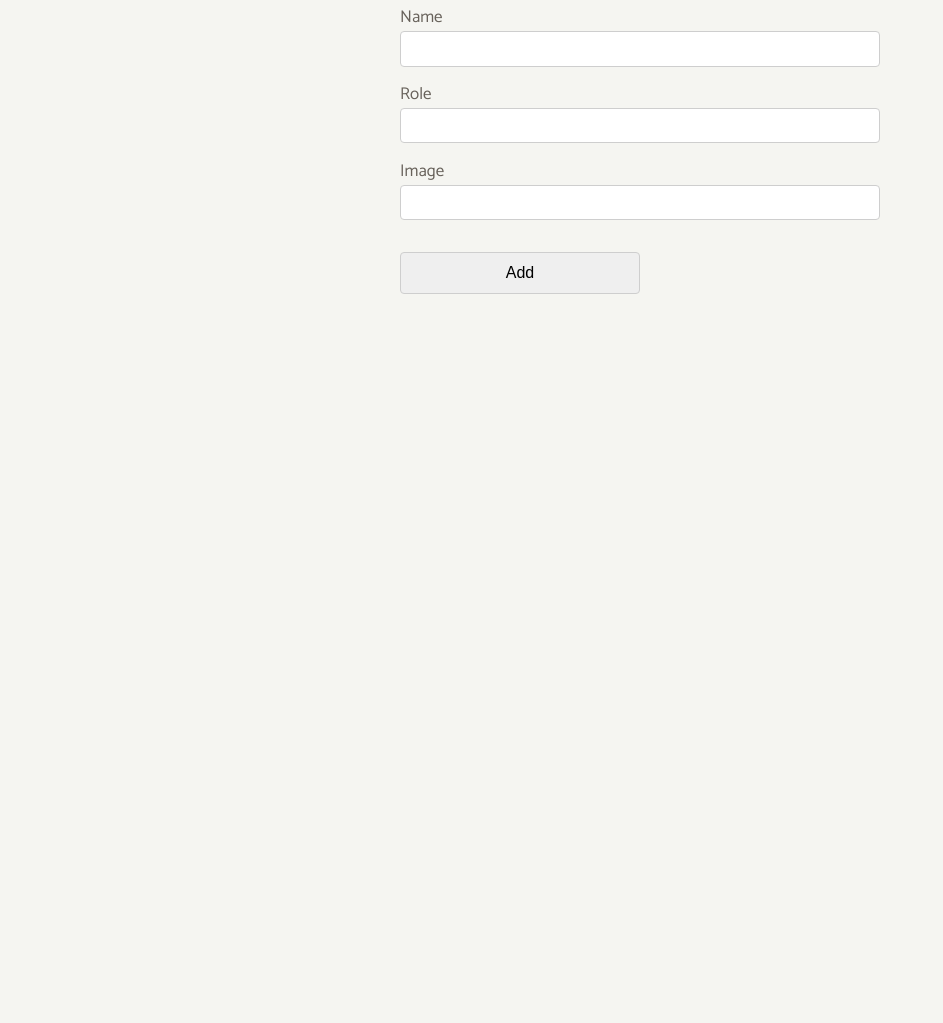
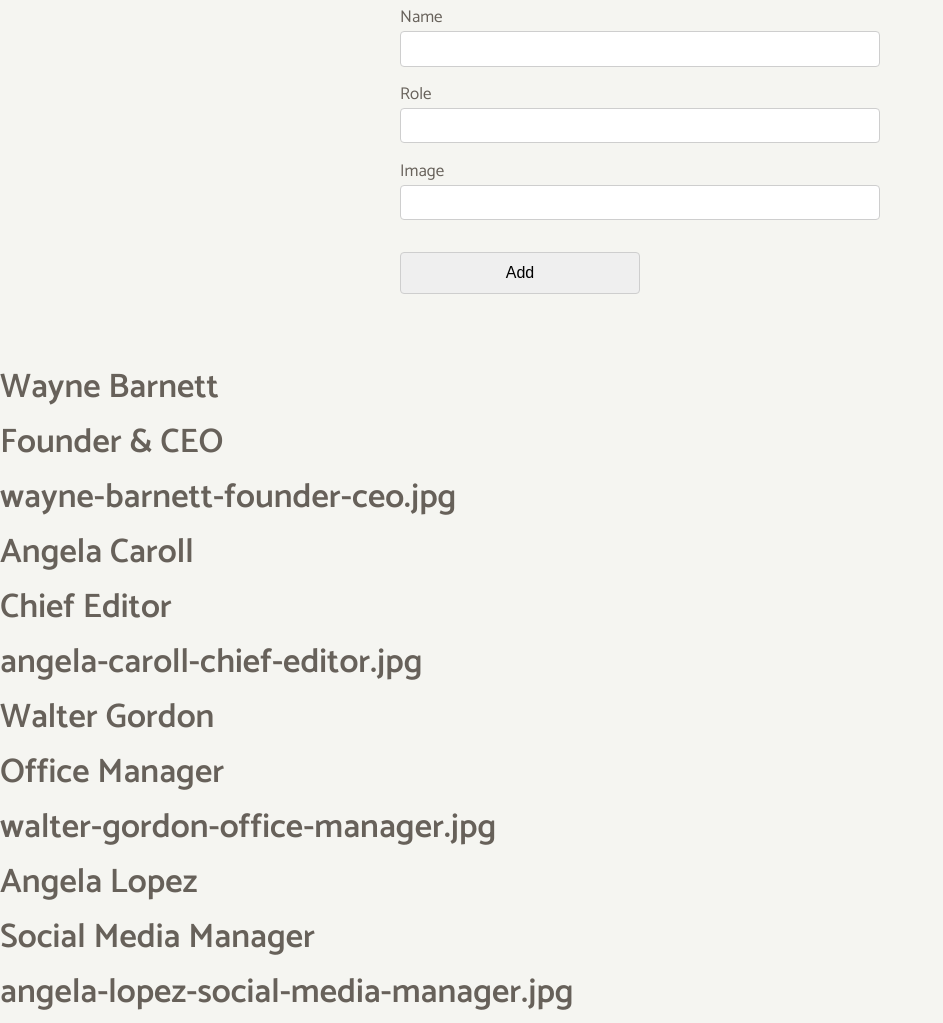
Before and after one commit to Nino-design/js-our-team, a plain HTML site: page index.html in a window 1280 px wide. Shown: the part 897-1920 px from the top of the page, without its empty margins (0-943 px from the left). Before the commit the page ends 1257 px from the top, so only its background shows below. Drawn offline with Linux system fonts and the light colour scheme.

Commit message:
milestone2

```diff
--- a/index.html
+++ b/index.html
@@ -54,6 +54,7 @@
         </div>
       </div>
     </section>
+    <h1 id="milestone2"></h1>
     <script src="js/script.js"></script>
   </body>
 </html>
--- a/js/script.js
+++ b/js/script.js
@@ -47,4 +47,8 @@
     // STAMPA CON BRACKET NOTATION
 
  console.log(element["name"], element["role"]);
+
+ const milestone2 = document.getElementById('milestone2');
+
+ milestone2.innerHTML += element.name + "<br>"+ element.role + "<br>" + element.image + "<br>";
 }
```
